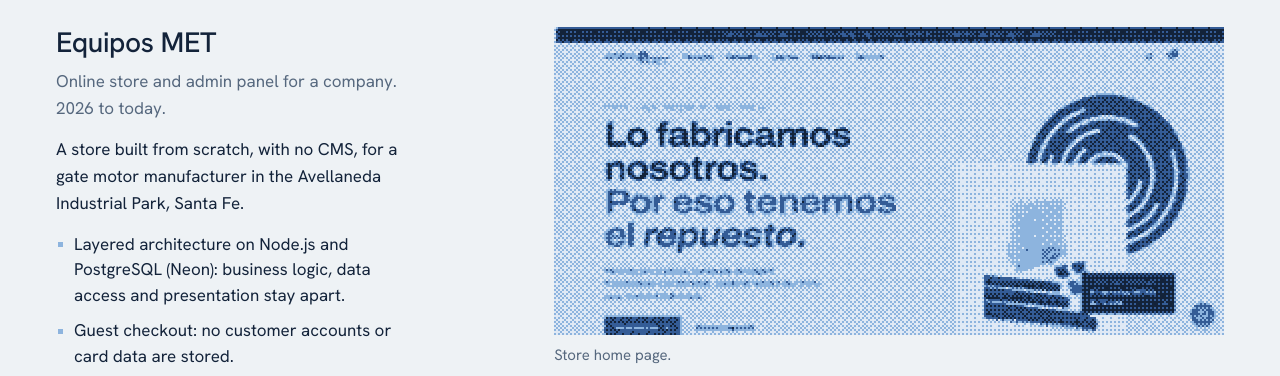
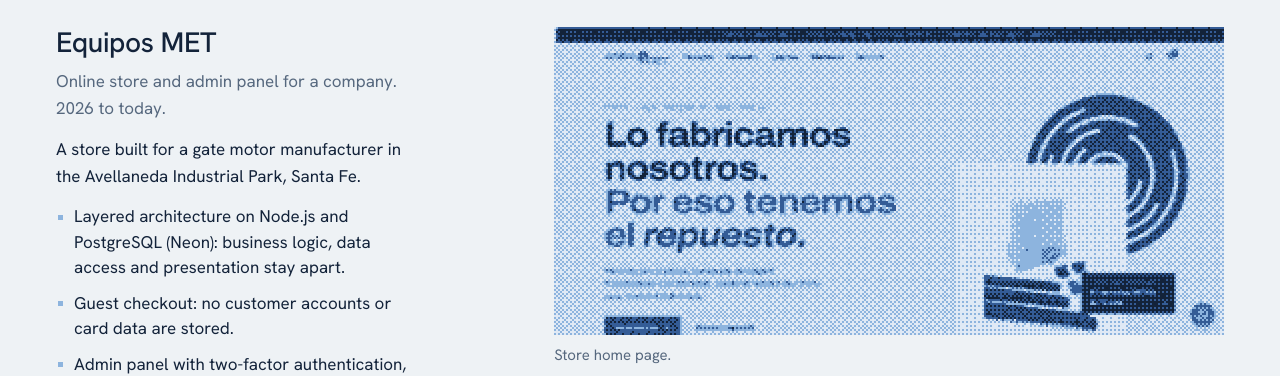
Before and after one commit to mariano92004/mariano92004.github.io, a plain HTML site: page index.html in a window 1280 px wide. Shown: the part 1340-1716 px from the top of the page. Drawn offline with Linux system fonts and the light colour scheme; animation ran at ten frames a second; a web font is replaced by a local one.

Commit message:
Simplifica la descripcion de Equipos MET

```diff
--- a/index.html
+++ b/index.html
@@ -75,7 +75,7 @@
         <div class="project-text">
           <h3 id="met-titulo">Equipos MET</h3>
           <p class="project-sub" data-i18n="metSub">Tienda online y panel de administración para una empresa. 2026 a hoy.</p>
-          <p data-i18n="metBody">Una tienda hecha desde cero, sin CMS, para una fábrica de motores para portones del Parque Industrial de Avellaneda, Santa Fe.</p>
+          <p data-i18n="metBody">Una tienda hecha para una fábrica de motores para portones del Parque Industrial de Avellaneda, Santa Fe.</p>
           <ul class="points">
             <li data-i18n="metP1">Arquitectura en capas sobre Node.js y PostgreSQL (Neon): la lógica de negocio, el acceso a datos y la presentación no se mezclan.</li>
             <li data-i18n="metP2">Compra como invitado: no se guardan cuentas de clientes ni datos de tarjetas.</li>
--- a/js/i18n.js
+++ b/js/i18n.js
@@ -25,7 +25,7 @@ window.I18N_EN = {
   projectsTitle: "Projects",
 
   metSub: "Online store and admin panel for a company. 2026 to today.",
-  metBody: "A store built from scratch, with no CMS, for a gate motor manufacturer in the Avellaneda Industrial Park, Santa Fe.",
+  metBody: "A store built for a gate motor manufacturer in the Avellaneda Industrial Park, Santa Fe.",
   metP1: "Layered architecture on Node.js and PostgreSQL (Neon): business logic, data access and presentation stay apart.",
   metP2: "Guest checkout: no customer accounts or card data are stored.",
   metP3: "Admin panel with two-factor authentication, change tracking and input validation against injection attacks.",  metImg1: "Store home page.",
```
